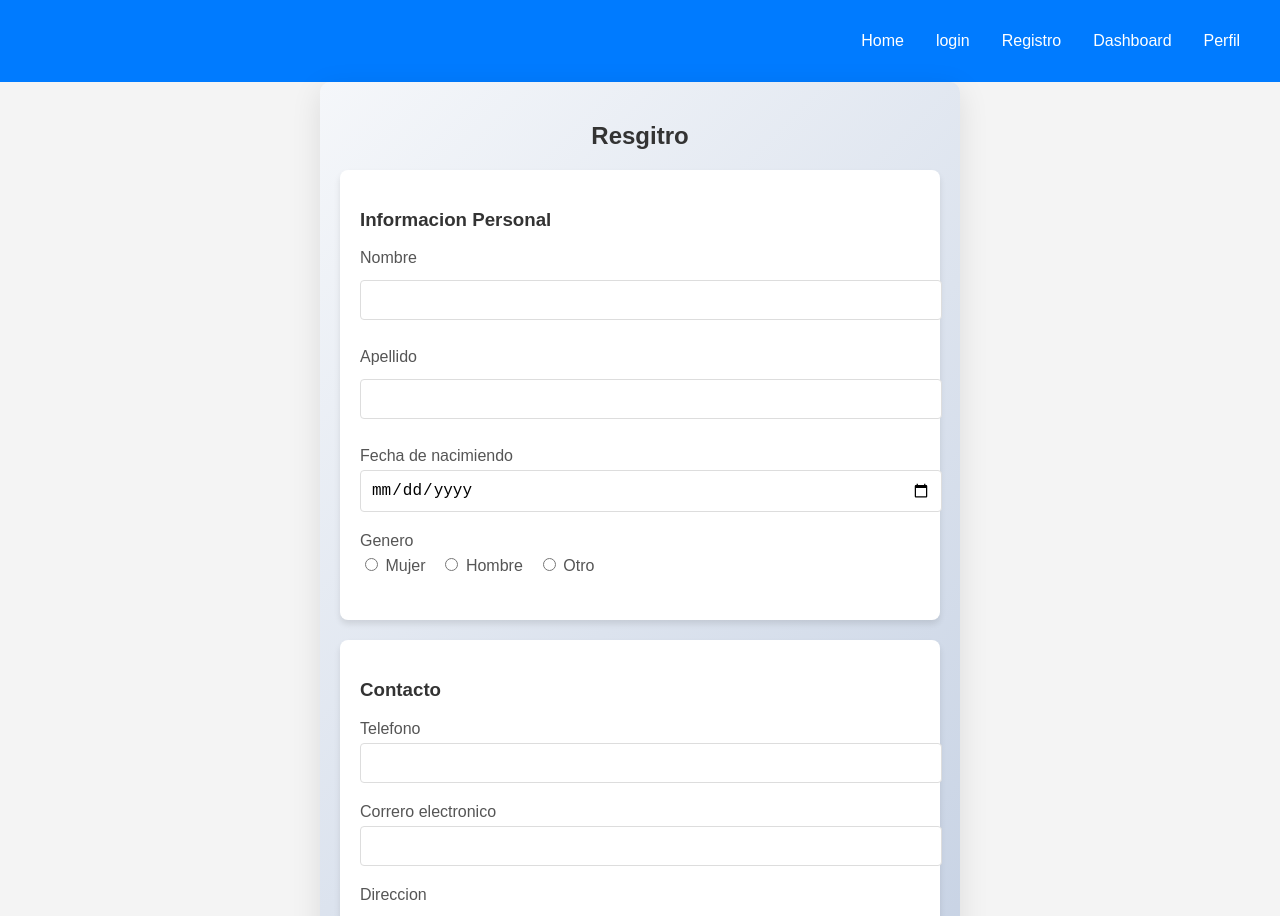
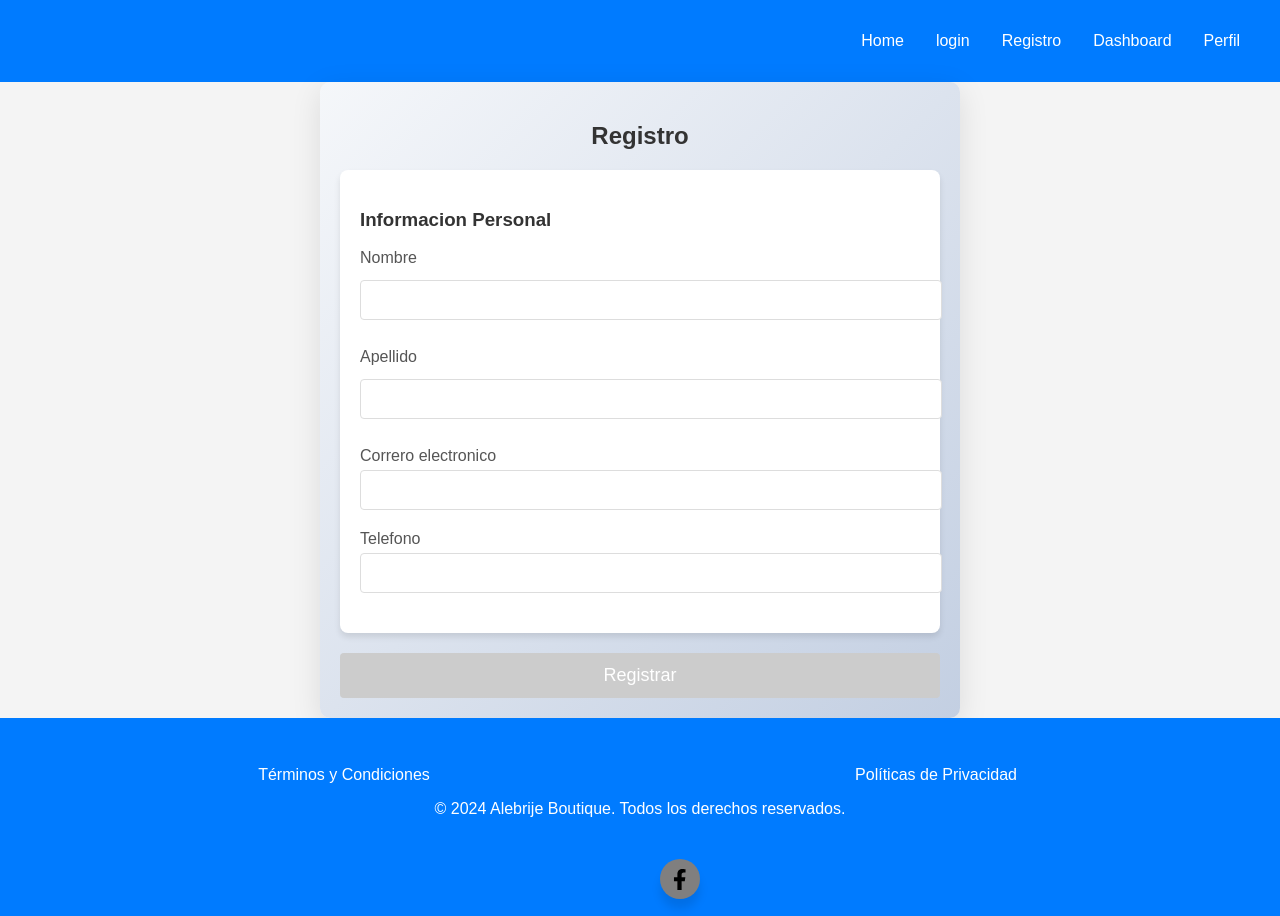
Before and after one commit to josevargas1229/pryAlebrije, an Angular app: page /register in a window 1280 px wide. Shown: the top 916 px of the page. Built offline with nearby package versions, Linux system fonts and the light colour scheme.

Commit message:
modif register

```diff
--- a/src/app/register/register.component.html
+++ b/src/app/register/register.component.html
@@ -1,5 +1,5 @@
 <div class="registration-container">
-  <h2>Resgitro</h2>
+  <h2>Registro</h2>
   <form [formGroup]="registrationForm" (ngSubmit)="onSubmit()">
     <div class="section personal-info">
       <h3>Informacion Personal</h3>
@@ -18,40 +18,6 @@
         </div>
       </div>
       <div class="form-group">
-        <label for="dob">Fecha de nacimiendo</label>
-        <input type="date" id="dob" formControlName="dob" aria-label="Date of Birth">
-        <div *ngIf="registrationForm.get('dob')?.invalid && (registrationForm.get('dob')?.dirty || registrationForm.get('dob')?.touched)" class="error-message">
-          Ingrese su fecha de nacimiento
-        </div>
-      </div>
-      <div class="form-group">
-        <label>Genero</label>
-        <div class="radio-group">
-          <label>
-            <input type="radio" formControlName="gender" value="male" aria-label="Male"> Mujer
-          </label>
-          <label>
-            <input type="radio" formControlName="gender" value="female" aria-label="Female"> Hombre
-          </label>
-          <label>
-            <input type="radio" formControlName="gender" value="other" aria-label="Other"> Otro
-          </label>
-        </div>
-        <div *ngIf="registrationForm.get('gender')?.invalid && (registrationForm.get('gender')?.dirty || registrationForm.get('gender')?.touched)" class="error-message">
-          Ingrese su genero
-        </div>
-      </div>
-    </div>
-    <div class="section contact-details">
-      <h3>Contacto</h3>
-      <div class="form-group">
-        <label for="phone">Telefono</label>
-        <input type="tel" id="phone" formControlName="phone" aria-label="Phone Number">
-        <div *ngIf="registrationForm.get('phone')?.invalid && (registrationForm.get('phone')?.dirty || registrationForm.get('phone')?.touched)" class="error-message">
-          Ingrese un numero de telefono valido
-        </div>
-      </div>
-      <div class="form-group">
         <label for="email">Correro electronico</label>
         <input type="email" id="email" formControlName="email" aria-label="Email Address">
         <div *ngIf="registrationForm.get('email')?.invalid && (registrationForm.get('email')?.dirty || registrationForm.get('email')?.touched)" class="error-message">
@@ -59,10 +25,10 @@
         </div>
       </div>
       <div class="form-group">
-        <label for="address">Direccion</label>
-        <textarea id="address" formControlName="address" aria-label="Physical Address"></textarea>
-        <div *ngIf="registrationForm.get('address')?.invalid && (registrationForm.get('address')?.dirty || registrationForm.get('address')?.touched)" class="error-message">
-          Ingrese su direccion
+        <label for="phone">Telefono</label>
+        <input type="tel" id="phone" formControlName="phone" aria-label="Phone Number">
+        <div *ngIf="registrationForm.get('phone')?.invalid && (registrationForm.get('phone')?.dirty || registrationForm.get('phone')?.touched)" class="error-message">
+          Ingrese un numero de telefono valido
         </div>
       </div>
     </div>
```
